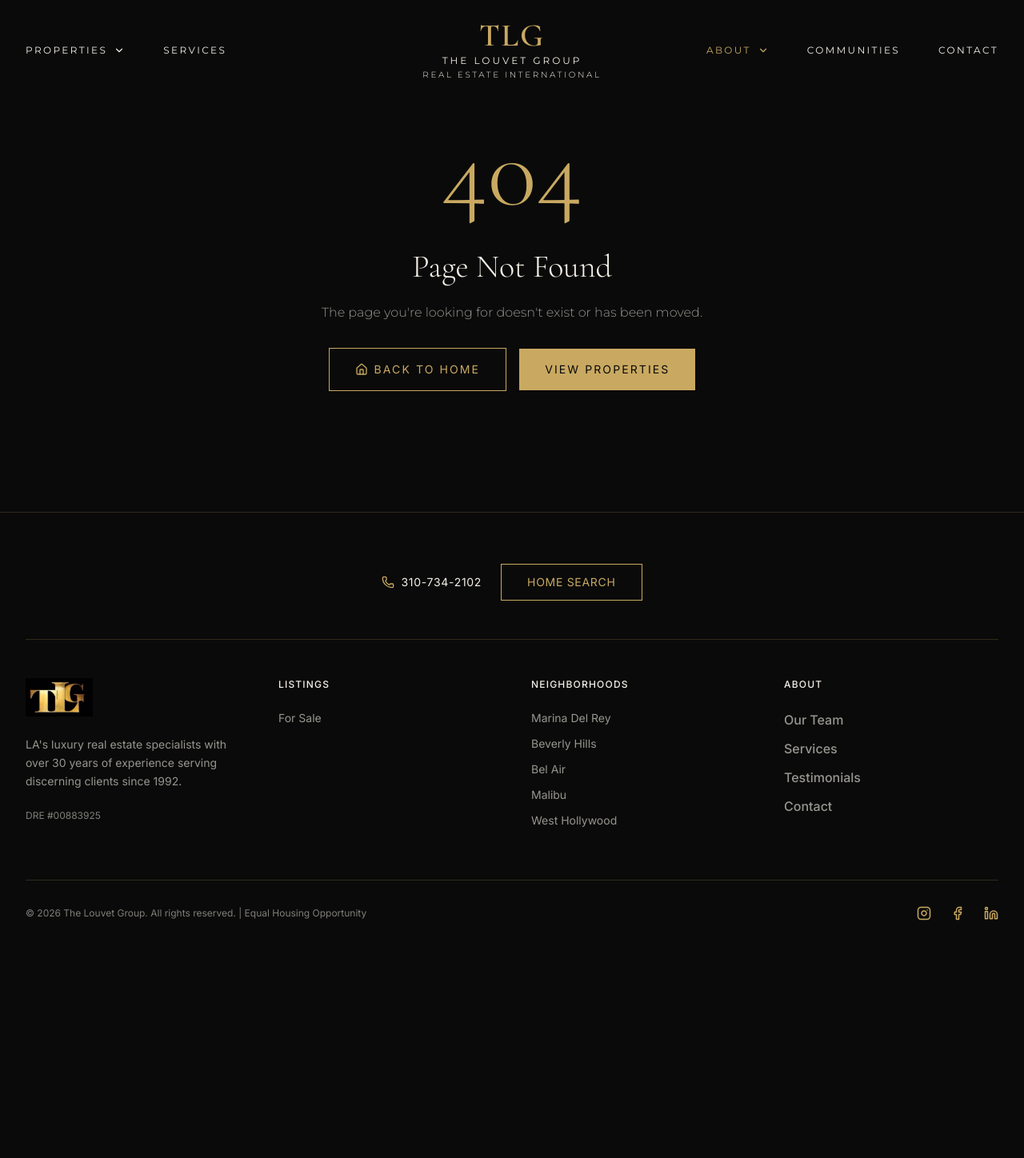
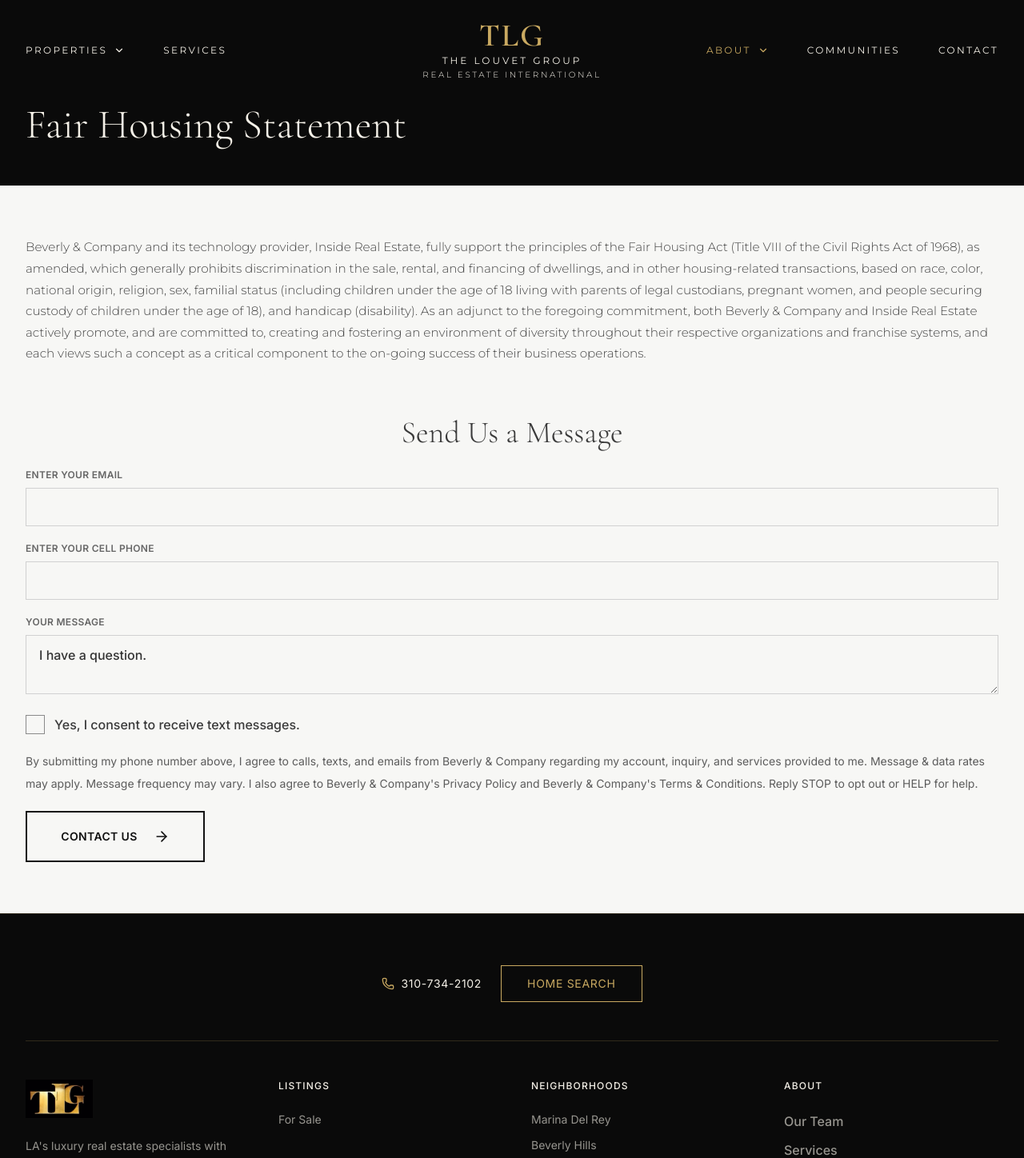
Before and after one commit to alialkhafaji04-sudo/luxury-real-estate-website, a React (Vite) app: page /fair-housing-statement in a window 1280 px wide. Shown: the top 1448 px of the page at 80% size. Before the commit the page ends 1215 px from the top, so only its background shows below. Built offline with nearby package versions, Linux system fonts and the light colour scheme.

Commit message:
Add fair housing statement page

```diff
--- a/src/app/App.tsx
+++ b/src/app/App.tsx
@@ -5,6 +5,7 @@
 import { PropertiesPage } from './pages/PropertiesPage';
 import { PropertyDetailPage } from './pages/PropertyDetailPage';
 import { NeighborhoodPage } from './pages/NeighborhoodPage';
+import { FairHousingPage } from './pages/FairHousingPage';
 import { NotFoundPage } from './pages/NotFoundPage';
 
 // Scroll to top on route change (unless hash is present)
@@ -29,6 +30,7 @@
         <Route path="/properties" element={<PropertiesPage />} />
         <Route path="/properties/:id" element={<PropertyDetailPage />} />
         <Route path="/neighborhoods/:slug" element={<NeighborhoodPage />} />
+        <Route path="/fair-housing-statement" element={<FairHousingPage />} />
         <Route path="*" element={<NotFoundPage />} />
       </Routes>
       <Toaster
--- a/src/app/components/Footer.tsx
+++ b/src/app/components/Footer.tsx
@@ -33,6 +33,7 @@
             Home Search
           </Link>
         </div>
+
         <div className="grid grid-cols-1 md:grid-cols-4 gap-12 mb-16">
           <div>
             <Link to="/">
@@ -132,8 +133,15 @@
         </div>
 
         <div className="border-t border-[#C9A961]/20 pt-8 flex flex-col md:flex-row justify-between items-center gap-6">
-          <div className="text-[#F5F1E8]/50 text-xs">
+          <div className="text-[#F5F1E8]/50 text-xs text-center md:text-left">
             © 2026 The Louvet Group. All rights reserved. | Equal Housing Opportunity
+            <span className="mx-2 text-[#F5F1E8]/35">/</span>
+            <Link
+              to="/fair-housing-statement"
+              className="hover:text-[#C9A961] transition-colors"
+            >
+              Fair Housing Statement
+            </Link>
           </div>
 
           <div className="flex gap-6">
--- /dev/null
+++ b/src/app/pages/FairHousingPage.tsx
@@ -0,0 +1,197 @@
+import { useState } from 'react';
+import { ArrowRight } from 'lucide-react';
+import { toast } from 'sonner';
+import { Navigation } from '../components/Navigation';
+import { Footer } from '../components/Footer';
+import { COMPANY_INFO } from '../components/Contact';
+
+export function FairHousingPage() {
+  const [formData, setFormData] = useState({
+    email: '',
+    phone: '',
+    message: 'I have a question.',
+    smsConsent: false
+  });
+  const [isSubmitting, setIsSubmitting] = useState(false);
+
+  const handleContactSubmit = async (event: React.FormEvent) => {
+    event.preventDefault();
+
+    if (!formData.email.trim() || !formData.phone.trim() || !formData.message.trim()) {
+      toast.error('Please enter your email, cell phone, and message.');
+      return;
+    }
+
+    setIsSubmitting(true);
+
+    try {
+      const response = await fetch('https://api.web3forms.com/submit', {
+        method: 'POST',
+        headers: {
+          'Content-Type': 'application/json',
+        },
+        body: JSON.stringify({
+          access_key: '2bd05a18-6fa6-48dc-a5ab-697dc6a30897',
+          to_email: COMPANY_INFO.email,
+          from_name: formData.email,
+          subject: 'New Fair Housing Page Contact Inquiry',
+          email: formData.email,
+          phone: formData.phone,
+          sms_consent: formData.smsConsent ? 'Yes' : 'No',
+          message: formData.message,
+        }),
+      });
+
+      const result = await response.json();
+
+      if (!result.success) {
+        throw new Error('Fair housing contact submit failed');
+      }
+
+      toast.success('Thank you for your inquiry! Our team will contact you within 24 hours.');
+      setFormData({
+        email: '',
+        phone: '',
+        message: 'I have a question.',
+        smsConsent: false
+      });
+    } catch (error) {
+      const submissions = JSON.parse(localStorage.getItem('fairHousingContactSubmissions') || '[]');
+      submissions.push({
+        ...formData,
+        timestamp: new Date().toISOString()
+      });
+      localStorage.setItem('fairHousingContactSubmissions', JSON.stringify(submissions));
+      toast.success('Thank you for your inquiry! Our team will contact you within 24 hours.');
+      setFormData({
+        email: '',
+        phone: '',
+        message: 'I have a question.',
+        smsConsent: false
+      });
+    } finally {
+      setIsSubmitting(false);
+    }
+  };
+
+  return (
+    <div className="min-h-screen bg-[#F7F7F5]">
+      <Navigation />
+
+      <section className="bg-[#0A0A0A] pt-32 pb-12 px-8">
+        <div className="max-w-[1600px] mx-auto">
+          <h1
+            className="text-[#F5F1E8]"
+            style={{
+              fontFamily: '"Cormorant Garamond", serif',
+              fontSize: 'clamp(2.5rem, 4vw, 4.25rem)',
+              fontWeight: 300,
+              lineHeight: 1.1
+            }}
+          >
+            Fair Housing Statement
+          </h1>
+        </div>
+      </section>
+
+      <main className="px-6 py-12 md:px-8 md:py-16">
+        <div className="max-w-[1500px] mx-auto">
+          <p
+            className="text-[#444] leading-[1.75]"
+            style={{
+              fontFamily: 'Montserrat, sans-serif',
+              fontSize: 'clamp(0.95rem, 1.15vw, 1.25rem)',
+              fontWeight: 300
+            }}
+          >
+            Beverly & Company and its technology provider, Inside Real Estate, fully support the principles of the Fair Housing Act (Title VIII of the Civil Rights Act of 1968), as amended, which generally prohibits discrimination in the sale, rental, and financing of dwellings, and in other housing-related transactions, based on race, color, national origin, religion, sex, familial status (including children under the age of 18 living with parents of legal custodians, pregnant women, and people securing custody of children under the age of 18), and handicap (disability). As an adjunct to the foregoing commitment, both Beverly & Company and Inside Real Estate actively promote, and are committed to, creating and fostering an environment of diversity throughout their respective organizations and franchise systems, and each views such a concept as a critical component to the on-going success of their business operations.
+          </p>
+        </div>
+      </main>
+
+      <section className="bg-[#F7F7F5] px-6 pb-12 sm:px-8 sm:pb-16">
+        <form
+          onSubmit={handleContactSubmit}
+          className="max-w-[1500px] mx-auto"
+        >
+          <h2
+            className="text-center text-[#3A3A3A] mb-6"
+            style={{
+              fontFamily: '"Cormorant Garamond", serif',
+              fontSize: 'clamp(1.9rem, 3vw, 3rem)',
+              fontWeight: 300,
+              lineHeight: 1.1
+            }}
+          >
+            Send Us a Message
+          </h2>
+
+          <div className="space-y-5">
+            <label className="block">
+              <span className="block mb-2 text-[#666] text-xs font-semibold tracking-wide uppercase">
+                Enter Your Email
+              </span>
+              <input
+                type="email"
+                value={formData.email}
+                onChange={(event) => setFormData(prev => ({ ...prev, email: event.target.value }))}
+                className="w-full h-12 border border-[#D1D1D1] bg-transparent px-4 text-[#333] outline-none transition-colors focus:border-[#8A8A8A]"
+                aria-label="Enter your email"
+              />
+            </label>
+
+            <label className="block">
+              <span className="block mb-2 text-[#666] text-xs font-semibold tracking-wide uppercase">
+                Enter Your Cell Phone
+              </span>
+              <input
+                type="tel"
+                value={formData.phone}
+                onChange={(event) => setFormData(prev => ({ ...prev, phone: event.target.value }))}
+                className="w-full h-12 border border-[#D1D1D1] bg-transparent px-4 text-[#333] outline-none transition-colors focus:border-[#8A8A8A]"
+                aria-label="Enter your cell phone"
+              />
+            </label>
+
+            <label className="block">
+              <span className="block mb-2 text-[#666] text-xs font-semibold tracking-wide uppercase">
+                Your Message
+              </span>
+              <textarea
+                value={formData.message}
+                onChange={(event) => setFormData(prev => ({ ...prev, message: event.target.value }))}
+                className="min-h-12 w-full resize-y border border-[#D1D1D1] bg-transparent px-4 py-3 text-[#333] outline-none transition-colors focus:border-[#8A8A8A]"
+                aria-label="Your message"
+              />
+            </label>
+
+            <label className="flex items-center gap-3 text-[#3A3A3A] text-sm sm:text-base">
+              <input
+                type="checkbox"
+                checked={formData.smsConsent}
+                onChange={(event) => setFormData(prev => ({ ...prev, smsConsent: event.target.checked }))}
+                className="h-6 w-6 shrink-0 appearance-none border border-[#8A8A8A] bg-transparent checked:bg-[#0A0A0A] checked:shadow-[inset_0_0_0_5px_#F7F7F5]"
+              />
+              <span>Yes, I consent to receive text messages.</span>
+            </label>
+
+            <p className="max-w-[1400px] text-[#5C5C5C] text-xs sm:text-sm leading-7">
+              By submitting my phone number above, I agree to calls, texts, and emails from Beverly & Company regarding my account, inquiry, and services provided to me. Message & data rates may apply. Message frequency may vary. I also agree to Beverly & Company's Privacy Policy and Beverly & Company's Terms & Conditions. Reply STOP to opt out or HELP for help.
+            </p>
+
+            <button
+              type="submit"
+              disabled={isSubmitting}
+              className="inline-flex min-h-16 min-w-56 items-center justify-center gap-5 border-2 border-[#111] px-8 text-[#111] text-sm font-semibold uppercase tracking-wide transition-colors hover:bg-[#111] hover:text-[#F7F7F5] disabled:cursor-not-allowed disabled:opacity-60"
+            >
+              <span>{isSubmitting ? 'Sending' : 'Contact Us'}</span>
+              <ArrowRight size={20} />
+            </button>
+          </div>
+        </form>
+      </section>
+
+      <Footer />
+    </div>
+  );
+}
```
